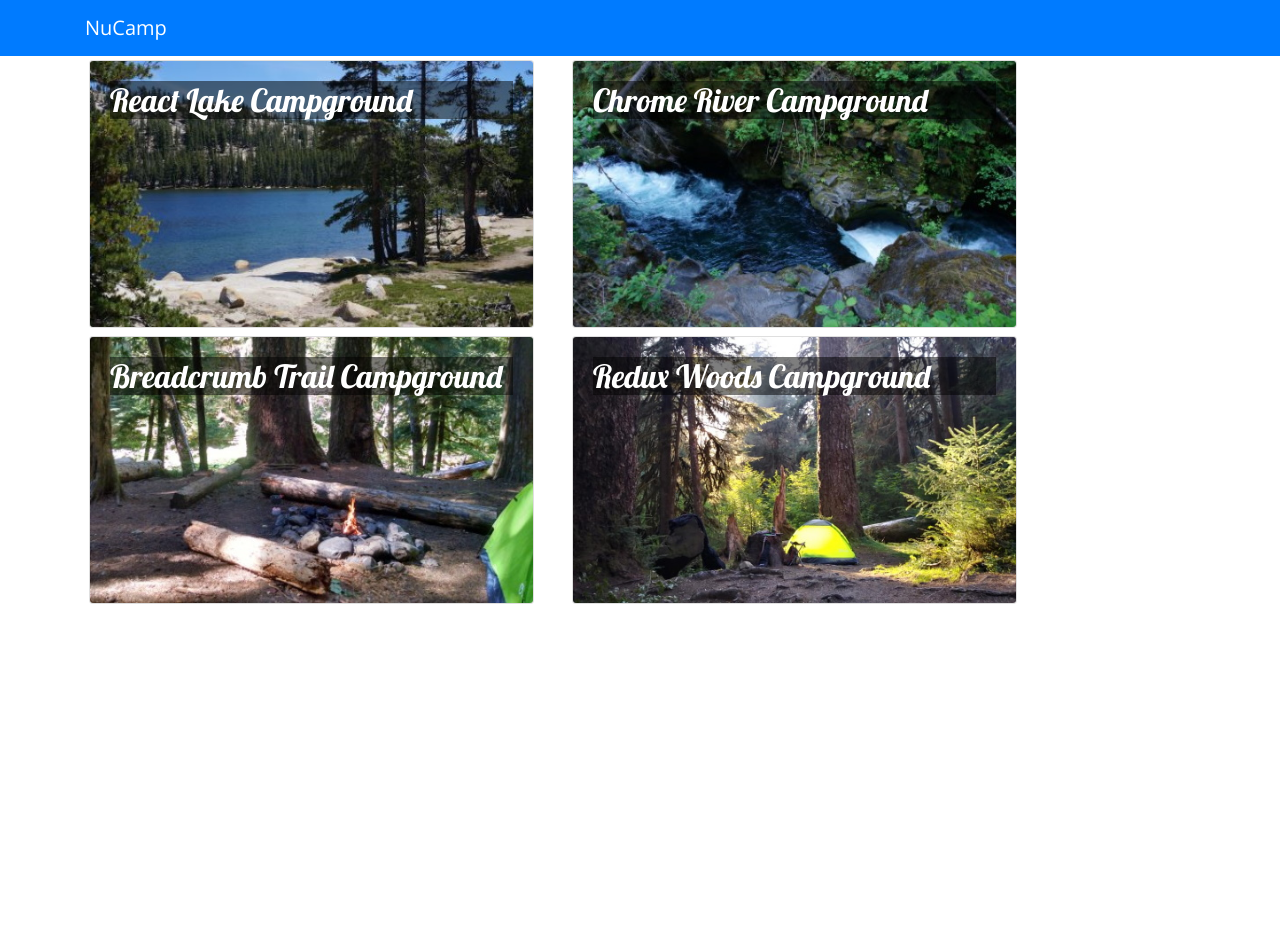
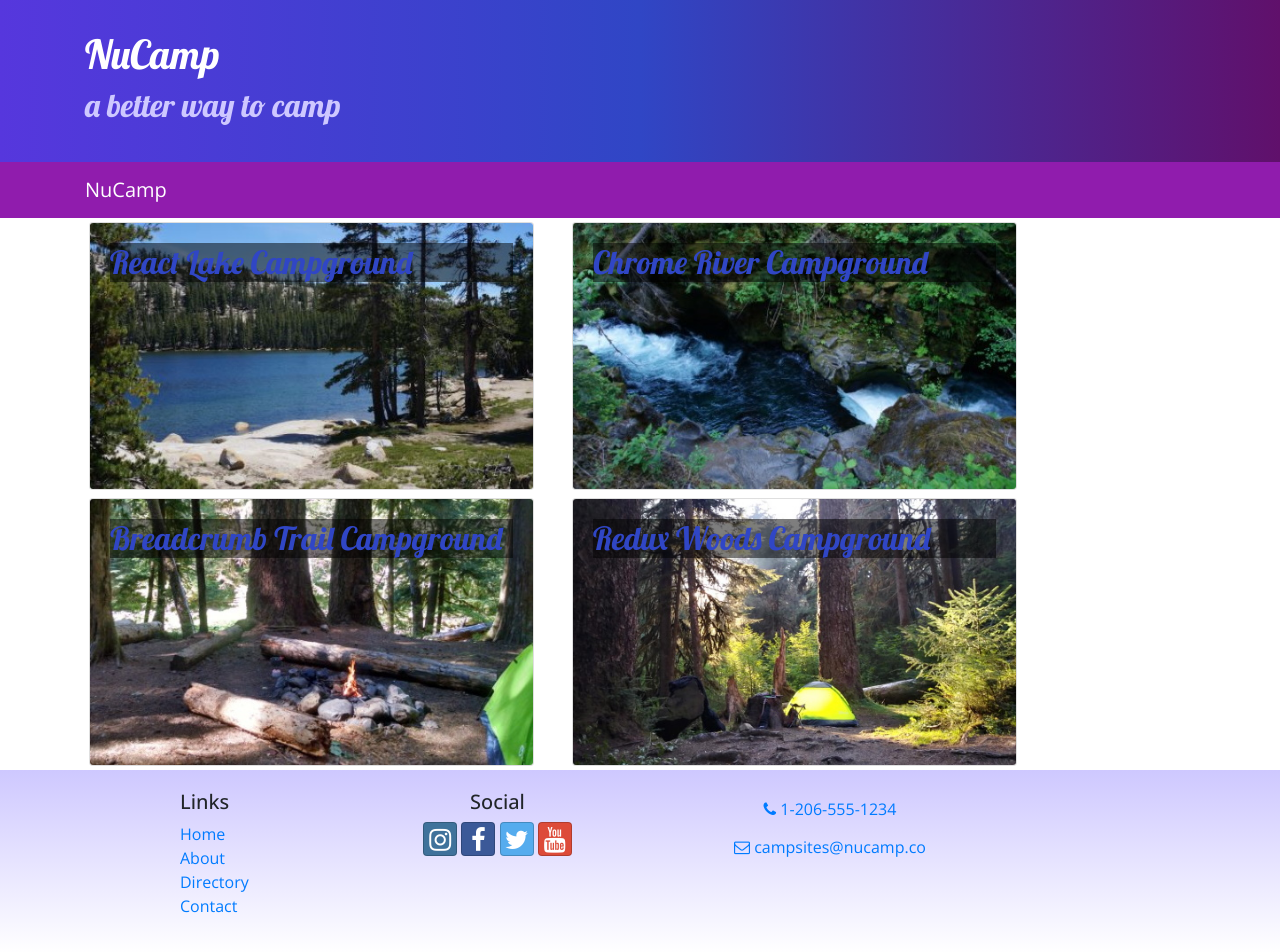
Before and after one commit to MSissom/ReactNuCamp, a React (Create React App) app: page / in a window 1280 px wide. Before the commit the page ends 800 px from the top, so only its background shows below. Built offline with nearby package versions, Linux system fonts and the light colour scheme.

Commit message:
Header n Footer

```diff
--- a/package.json
+++ b/package.json
@@ -7,6 +7,8 @@
     "@testing-library/react": "^9.5.0",
     "@testing-library/user-event": "^7.2.1",
     "bootstrap": "^4.0.0",
+    "bootstrap-social": "^5.1.1",
+    "font-awesome": "^4.7.0",
     "react": "^16.13.1",
     "react-dom": "^16.13.1",
     "react-popper": "^0.9.2",
--- a/src/App.css
+++ b/src/App.css
@@ -2,11 +2,41 @@
   font-family: "Open Sans", sans-serif;
 }
 
-h5 {
+h1, h2, h3, .card-body>h5 {
 font-family: "Lobster", cursive;
 }
 
+h2 {
+  color: #3046C5;
+}
+
 .card-img-overlay h5 {
-color: white;
-background-color: rgba(0, 0, 0, 0.5);
+  color: white;
+  background-color: rgba(0, 0, 0, 0.5);
 }
+
+.row-content {
+  padding: 50px 0;
+  border-bottom: 1px ridge;
+  min-height: 200px;
+}
+
+.site-footer {
+  background-image: linear-gradient(#CEC8FF, white);
+  padding: 20px 0;
+}
+
+.jumbotron {
+  margin: 0;
+  padding: 30px;
+  background-image: linear-gradient(to right, #5637DD, #3046C5, #60106B);
+  color: white;
+}
+
+.jumbotron h2 {
+  color: #CEC8FF;
+}
+
+.navbar-dark {
+  background-color: #901CAD;
+}
--- a/src/components/CampsiteInfoComponent.js
+++ b/src/components/CampsiteInfoComponent.js
@@ -1,20 +1,21 @@
-//not even sure if these imports are needed but nothing, and I do mean nothing was compiling. This combination gave me the least amount of errors.
-import React, { Component } from 'react';
-import { Card, CardImg, CardImgOverlay, CardText, CardBody, CardTitle } from 'reactstrap';
-class CampsiteInfo extends Component {
-    renderCampsite = (campsite) => (
-        <div key={this.props.campsite.id} className="col-md-5 m-1">
+import React from 'react';
+import { Card, CardImg, CardText, CardBody, CardTitle } from 'reactstrap';
+
+function RenderCampsite({ campsite }) {
+    return (
+        <div className="col-md-5 m-1">
             <Card>
-                <CardImg top src={this.props.campsite.image} alt={this.props.campsite.name} />
+                <CardImg top src={campsite.image} alt={campsite.name} />
                 <CardBody>
-                    <CardTitle>{this.props.campsite.name}</CardTitle>
-                    <CardText>{this.props.campsite.description}</CardText>
+                    <CardTitle>{campsite.name}</CardTitle>
+                    <CardText>{campsite.description}</CardText>
                 </CardBody>
             </Card>
         </div>
     );
+}
 
-    renderComments = (comments) => {
+function RenderComments({comments}) {
     if (comments) {
         return (
             <div className="col-md-5 m-1">
@@ -33,19 +34,18 @@
     return <div />
 }
 
-    render() {
-        if (this.props.campsite) {
+function CampsiteInfo(props) {
+    if (props.campsite) {
         return (
             <div className="container">
                 <div className="row">
-                        {this.renderCampsite(this.props.campsite)}
-                        {this.renderComments(this.props.campsite.comments)}
+                    <RenderCampsite campsite={props.campsite} />
+                    <RenderComments comments={props.campsite.comments} />
                 </div>
             </div>
-            )
+        );
     }
     return <div />
 };
-};
 
 export default CampsiteInfo;
--- a/src/components/DirectoryComponent.js
+++ b/src/components/DirectoryComponent.js
@@ -1,18 +1,23 @@
-import React, { Component } from 'react';
+import React from 'react';
 import { Card, CardImg, CardImgOverlay, CardTitle } from 'reactstrap';
 
-class Directory extends Component {
+function RenderDirectoryItem({campsite, onClick}) {
+    return (
+        <Card onClick={() => onClick(campsite.id)}>
+            <CardImg width="100%" src={campsite.image} alt={campsite.name} />
+            <CardImgOverlay>
+                <CardTitle><h2>{campsite.name}</h2></CardTitle>
+            </CardImgOverlay>
+        </Card>
+    );
+}
 
-    render() {
-        const directory = this.props.campsites.map(campsite => {
+function Directory (props) {
+
+        const directory = props.campsites.map(campsite => {
             return (
                 <div key={campsite.id} className="col-md-5 m-1">
-                    <Card onClick={()=> this.props.onClick(campsite.id)}>
-                        <CardImg width="100%" src={campsite.image} alt={campsite.name} />
-                        <CardImgOverlay>
-                            <CardTitle><h2>{campsite.name}</h2></CardTitle>
-                        </CardImgOverlay>
-                    </Card>
+                    <RenderDirectoryItem campsite={campsite} onClick={props.onClick} />
                 </div>
             );
         });
@@ -24,7 +29,6 @@
                 </div>
             </div>
         );
-    }
-}
+    };
 
 export default Directory;
--- /dev/null
+++ b/src/components/FooterComponent.js
@@ -0,0 +1,35 @@
+import React from 'react';
+
+
+function Footer(props) {
+    return (
+        <footer className="site-footer">
+            <div className="container">
+                <div className="row">
+                    <div className="col-4 col-sm-2 offset-1">
+                        <h5>Links</h5>
+                        <ul className="list-unstyled">
+                            <li><a href="#">Home</a></li>
+                            <li><a href="#">About</a></li>
+                            <li><a href="#">Directory</a></li>
+                            <li><a href="#">Contact</a></li>
+                        </ul>
+                    </div>
+                    <div className="col-6 col-sm-3 text-center">
+                        <h5>Social</h5>
+                        <a className="btn btn-social-icon btn-instagram" href="http://instagram.com/"><i className="fa fa-instagram" /></a>{' '}
+                        <a className="btn btn-social-icon btn-facebook" href="http://www.facebook.com/"><i className="fa fa-facebook" /></a>{' '}
+                        <a className="btn btn-social-icon btn-twitter" href="http://twitter.com/"><i className="fa fa-twitter" /></a>{' '}
+                        <a className="btn btn-social-icon btn-google" href="http://youtube.com/"><i className="fa fa-youtube" /></a>
+                    </div>
+                    <div className="col-sm-4 text-center">
+                        <a role="button" className="btn btn-link" href="tel:+12065551234"><i className="fa fa-phone" /> 1-206-555-1234</a><br />
+                        <a role="button" className="btn btn-link" href="mailto:notreal@notreal.co"><i className="fa fa-envelope-o" /> campsites@nucamp.co</a>
+                    </div>
+                </div>
+            </div>
+        </footer>
+    )
+}
+
+export default Footer;
--- /dev/null
+++ b/src/components/HeaderComponent.js
@@ -0,0 +1,28 @@
+import React, { Component }  from 'react';
+import { Navbar, NavbarBrand, Jumbotron } from 'reactstrap';
+
+class Header extends Component{
+    render() {
+        return (
+            <React.Fragment>
+            <Jumbotron fluid>
+                <div className="container">
+                    <div className="row">
+                        <div className="col">
+                            <h1>NuCamp</h1>
+                            <h2>a better way to camp</h2>
+                        </div>
+                    </div>
+                </div>
+            </Jumbotron>
+            <Navbar dark sticky="top">
+                <div className="container">
+                    <NavbarBrand href="/">NuCamp</NavbarBrand>
+                </div>
+            </Navbar>
+        </React.Fragment>
+        );
+    }
+}
+
+export default Header;
--- a/src/components/MainComponent.js
+++ b/src/components/MainComponent.js
@@ -3,6 +3,8 @@
 import Directory from './DirectoryComponent';
 import { CAMPSITES } from '../shared/campsites'
 import CampsiteInfo from './CampsiteInfoComponent'
+import Header from './HeaderComponent';
+import Footer from './FooterComponent';
 
 class Main extends Component {
     constructor(props) {
@@ -20,13 +22,10 @@
     render() {
         return (
             <div>
-                <Navbar dark color="primary">
-                    <div className="container">
-                        <NavbarBrand href="/">NuCamp</NavbarBrand>
-                    </div>
-                </Navbar>
-                <Directory campsites={this.state.campsites} onClick={campsiteId => this.onCampsiteSelect(campsiteId)}/>
-                <CampsiteInfo campsite={this.state.campsites.filter(campsite => campsite.id === this.state.selectedCampsite)[0]}/>
+                <Header />
+                <Directory campsites={this.state.campsites} onClick={campsiteId => this.onCampsiteSelect(campsiteId)} />
+                <CampsiteInfo campsite={this.state.campsites.filter(campsite => campsite.id === this.state.selectedCampsite)[0]} />
+                <Footer />
             </div>
         );
     }
--- a/src/index.js
+++ b/src/index.js
@@ -5,6 +5,8 @@
 import 'bootstrap/dist/css/bootstrap.min.css';
 import 'typeface-lobster';
 import 'typeface-open-sans';
+import 'font-awesome/css/font-awesome.css';
+import 'bootstrap-social/bootstrap-social.css';
 import App from './App';
 
 ReactDOM.render(
```
Also changed, not shown: 1 other file (tests, documents, lock files or other folders). Lines whose indentation alone changed are shown as unchanged.
